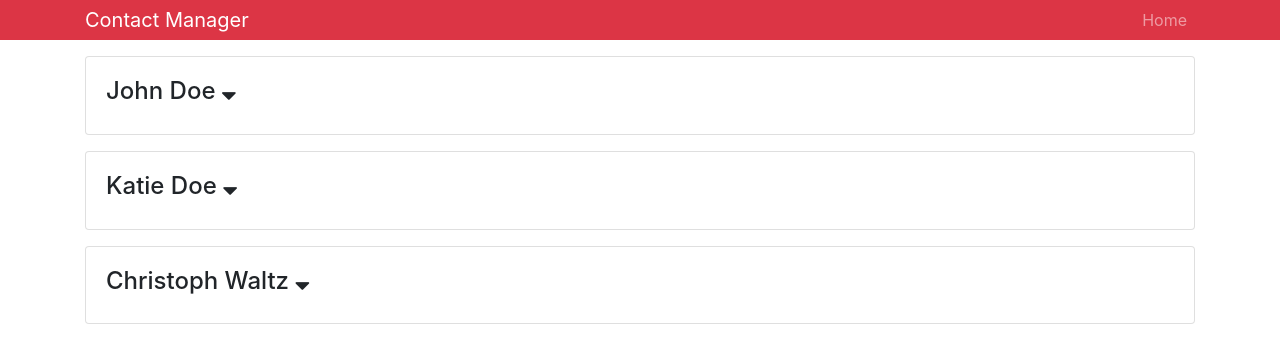
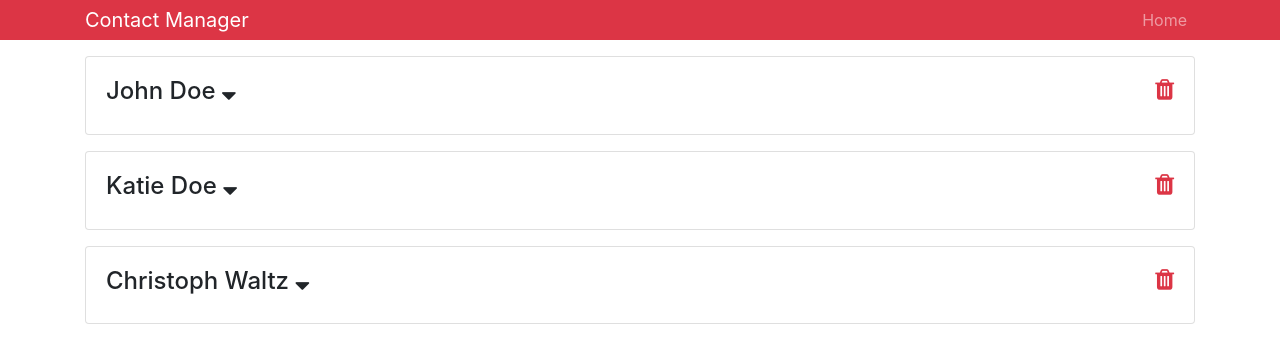
Before and after one commit to dinesh-tathekalva/contacts-organiser, a React (Create React App) app: page / in a window 1280 px wide. Shown: the top 360 px of the page. Built offline with nearby package versions, Linux system fonts and the light colour scheme.

Commit message:
added context

```diff
--- a/src/App.js
+++ b/src/App.js
@@ -3,15 +3,18 @@ import './App.css';
 import ContactsData from './components/ContactsData'
 import Header from './components/Header'
 import 'bootstrap/dist/css/bootstrap.min.css'
+import { Provider } from './context'
 function App() {
 
   return (
-    <div className="App">
-      <Header branding = "Contact Manager"/>
-      <div className="container">
-        <ContactsData />
+    <Provider>
+      <div className="App">
+        <Header branding="Contact Manager" />
+        <div className="container">
+          <ContactsData />
+        </div>
       </div>
-    </div>
+    </Provider>
   );
 
 }
--- a/src/components/Contact.js
+++ b/src/components/Contact.js
@@ -5,6 +5,10 @@ import './../contact.css'
 class Contact extends Component {
     state = {
         showContactInfo: false,
+    }
+
+    onDeleteClicked = () => {
+        this.props.deleteClickHandler()
     }
 
     render() {
@@ -20,6 +24,8 @@ class Contact extends Component {
                         }
                         className="fa fa-sort-down"
                     />
+              <i className="fa fa-trash float-right text-danger" onClick={this.onDeleteClicked}/>
+
                 </h4>
                 {showContactInfo ? (<ul className="list-group">
                     <li className="list-group-item">Email: {email}</li>
@@ -33,6 +39,7 @@ class Contact extends Component {
 
 Contact.propTypes = {
     contact: PropTypes.object.isRequired,
+    deleteClickHandler: PropTypes.func.isRequired
 };
 
 export default Contact;
--- a/src/components/ContactsData.js
+++ b/src/components/ContactsData.js
@@ -1,38 +1,36 @@
 import React, { Component } from 'react'
 import Contact from './Contact'
+import { Consumer } from '../context'
 
 class ContactsData extends Component {
-    state = {
-            contactsInfo: [
-                {
-                    id: 1,
-                    name: 'John Doe',
-                    email: 'jdoe@gmail.com',
-                    phone: '999-777-9979'
-                },
-                {
-                    id: 2,
-                    name: 'Katie Doe',
-                    email: 'kdoe@gmail.com',
-                    phone: '999-888-9989'
-                },
-                {
-                    id: 3,
-                    name: 'Christoph Waltz',
-                    email: 'chris@gmail.com',
-                    phone: '999-999-9999'
-                }
-            ]
-        }
+
+
+    deleteContact = (clickedId) => {
+        const { contactsInfo } = this.state
+
+        const newContacts = contactsInfo.filter(contact => contact.id != clickedId)
+
+        this.setState({
+            contactsInfo: newContacts
+        })
+    }
 
     render() {
-        const {contactsInfo} = this.state
+
         return (
-            <React.Fragment>
-                {contactsInfo.map (contact =>
-                    <Contact key = {contact.id}
-                            contact={contact} />)}
-            </React.Fragment>
+            <Consumer>
+                {value => {
+                    const { contactsInfo } = value //Destructuring from context value
+                    return (
+                        <React.Fragment>
+                            {contactsInfo.map(contact => //contactsinfo destructured
+                                <Contact key={contact.id}
+                                    contact={contact}
+                                    deleteClickHandler={this.deleteContact.bind(this, contact.id)} />)}
+                        </React.Fragment>
+                    )
+                }}
+            </Consumer>
         )
     }
 }
--- /dev/null
+++ b/src/context.js
@@ -0,0 +1,38 @@
+import React, {Component} from 'react'
+
+const Context = React.createContext()
+
+export class Provider extends Component {
+    state = {
+        contactsInfo: [
+            {
+                id: 1,
+                name: 'John Doe',
+                email: 'jdoe@gmail.com',
+                phone: '999-777-9979'
+            },
+            {
+                id: 2,
+                name: 'Katie Doe',
+                email: 'kdoe@gmail.com',
+                phone: '999-888-9989'
+            },
+            {
+                id: 3,
+                name: 'Christoph Waltz',
+                email: 'chris@gmail.com',
+                phone: '999-999-9999'
+            }
+        ]
+    }
+
+    render (){
+        return (
+            <Context.Provider value={this.state}>
+                {this.props.children}
+            </Context.Provider>
+        )
+    }
+}
+
+export const Consumer = Context.Consumer
```
